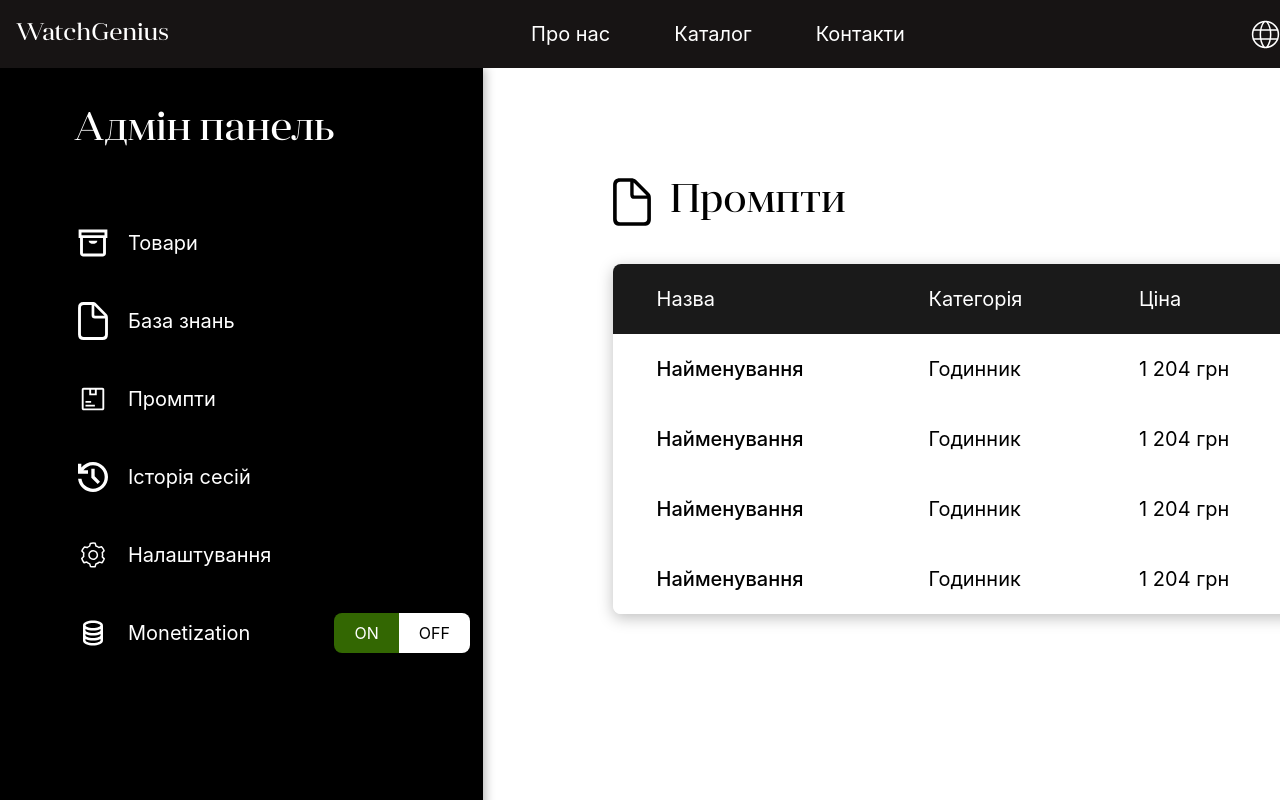
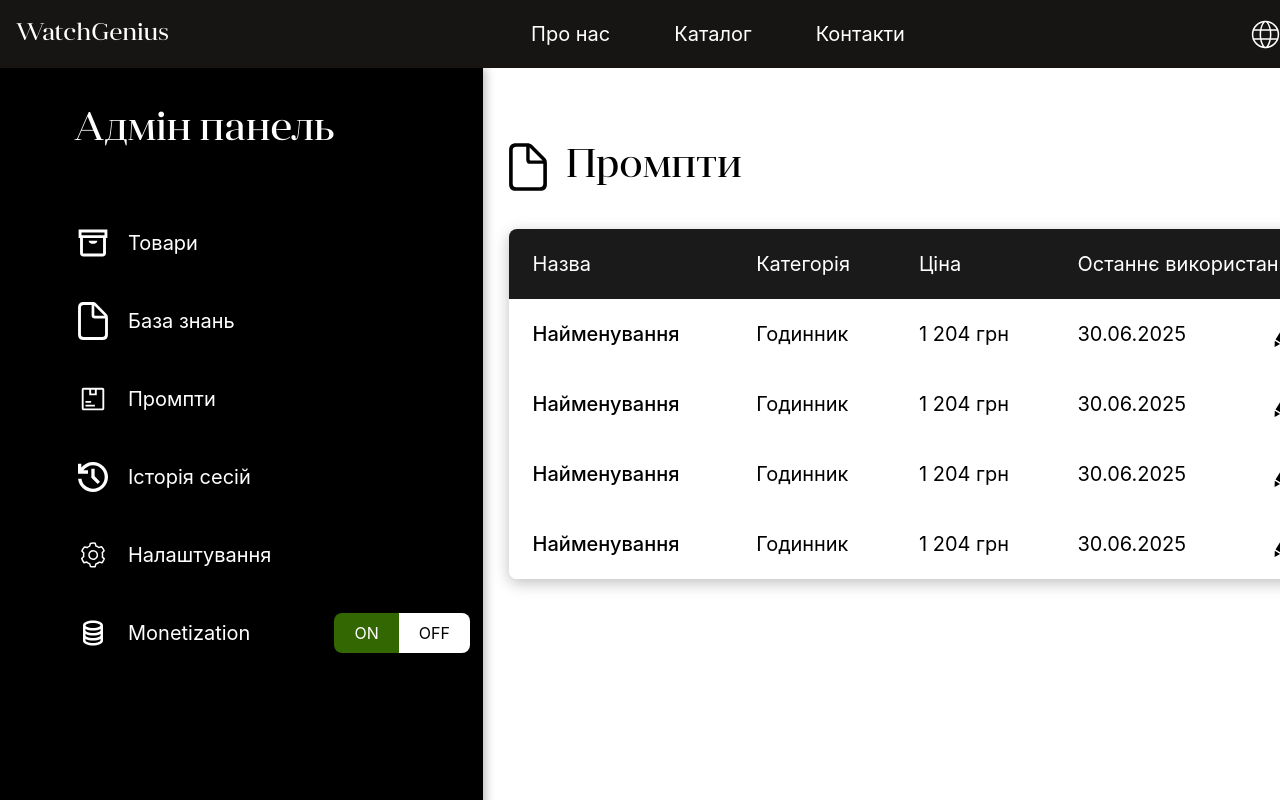
Before and after one commit to WILSONPLUR/watch-store, a Next.js app: page /admin/prompts in a window 1280 px wide. Shown: the top 800 px of the page. Built offline with nearby package versions, Linux system fonts and the light colour scheme.

Commit message:
fix: admin styles

```diff
--- a/src/app/admin/admin.module.css
+++ b/src/app/admin/admin.module.css
@@ -1,8 +1,8 @@
 .dashboard {
   color: var(--black);
   background-color: var(--white);
-  min-height: 100vh;
-  padding: clamp(20px, 4vw, 40px);
+  /* min-height: 100vh;
+  padding: clamp(20px, 4vw, 40px); */
 }
 
 .dashboardContainer {
@@ -16,10 +16,13 @@
 
 .dashboardButtons {
   display: grid;
-  grid-template-columns: repeat(auto-fit, minmax(clamp(250px, 30vw, 400px), 1fr));
-  gap: clamp(10px, 2vw, 20px);
+  grid-template-columns: repeat(
+    auto-fit,
+    minmax(clamp(250px, 30vw, 400px), 1fr)
+  );
+  gap: clamp(10px, 2vw, 10px);
   max-width: 100%;
-  padding-top: clamp(20px, 4vw, 40px);
+  padding-top: clamp(20px, 4vw, 20px);
 }
 
 .dashboardButton {
@@ -38,7 +41,7 @@
   background-color: var(--black) !important;
   color: var(--white) !important;
   transform: translateY(-2px);
-  box-shadow: 0 4px 12px rgba(0,0,0,0.15);
+  box-shadow: 0 4px 12px rgba(0, 0, 0, 0.15);
 }
 
 .dashboardTitleSection {
@@ -52,7 +55,7 @@
 }
 
 .dashboardTitle {
-  font-size: clamp(24px, 5vw, 48px);
+  font-size: clamp(24px, 5vw, 40px);
   font-weight: 500;
   color: var(--black);
   line-height: 1.2;
@@ -80,7 +83,10 @@
 
 .statsGrid {
   display: grid;
-  grid-template-columns: repeat(auto-fit, minmax(clamp(240px, 30vw, 300px), 1fr));
+  grid-template-columns: repeat(
+    auto-fit,
+    minmax(clamp(240px, 30vw, 300px), 1fr)
+  );
   gap: clamp(15px, 3vw, 30px);
   margin-bottom: clamp(30px, 5vw, 50px);
 }
--- a/src/app/components/ProductsTable/ProductsTable.module.css
+++ b/src/app/components/ProductsTable/ProductsTable.module.css
@@ -1,6 +1,6 @@
 .container {
-  padding: 2rem;
   border-radius: 8px;
+  padding-top: 69px;
 }
 
 .titleSection {
--- a/src/app/components/Table/Table.module.css
+++ b/src/app/components/Table/Table.module.css
@@ -3,7 +3,7 @@
   overflow: hidden;
   box-shadow: 0 4px 15px rgba(0, 0, 0, 0.25);
   margin: 2rem 0;
-  min-width: 1050px;
+  min-width: 857px;
   width: 100%;
   position: relative;
 }
@@ -17,7 +17,7 @@
 .tableHeader {
   background-color: #1a1a1a;
   color: var(--white);
-  padding: 20px 44px;
+  padding: 20px 24px;
   text-align: left;
   font-weight: 400;
   font-size: 20px;
@@ -30,7 +30,7 @@
 }
 
 .tableCell {
-  padding: 20px 44px;
+  padding: 20px 24px;
   color: var(--black);
   font-size: 20px;
   font-family: "Inter", sans-serif;
--- a/src/app/layout/AdminLayout/AdminLayout.module.css
+++ b/src/app/layout/AdminLayout/AdminLayout.module.css
@@ -13,7 +13,6 @@
 .mainContent {
   flex: 1;
   margin-left: 0; /* Same as sidebar width */
-  padding: 2rem;
   min-height: calc(100vh - 160px); /* Adjust for header/footer height */
   overflow-y: auto;
 }
```
